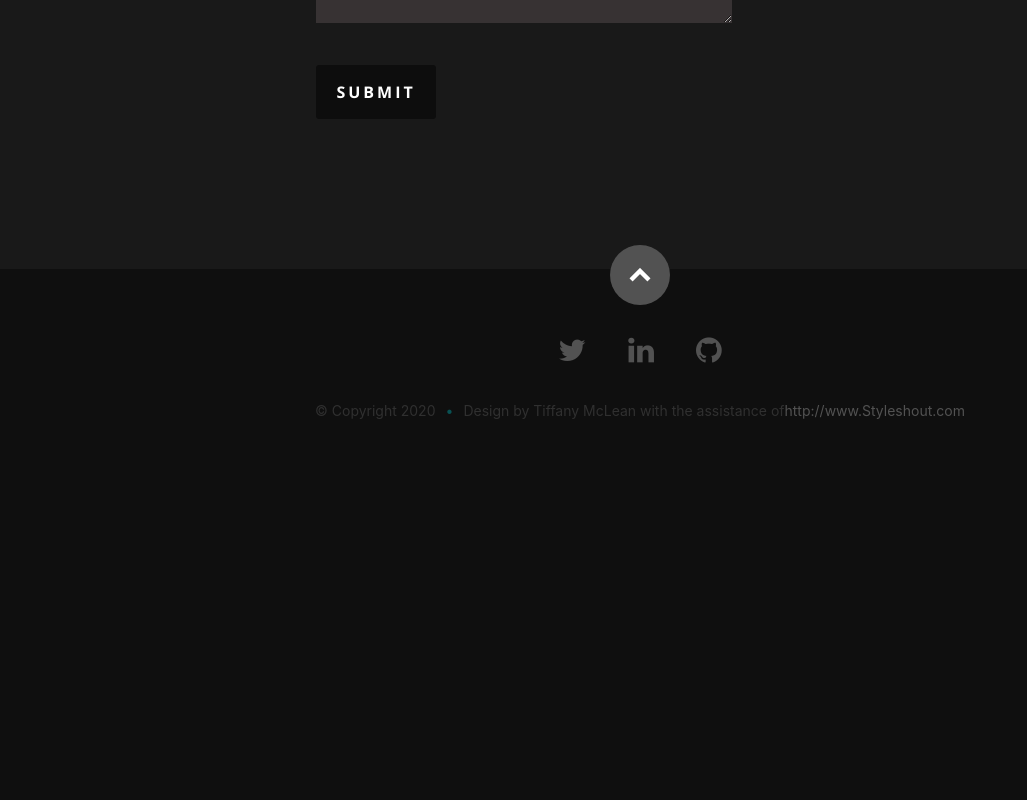
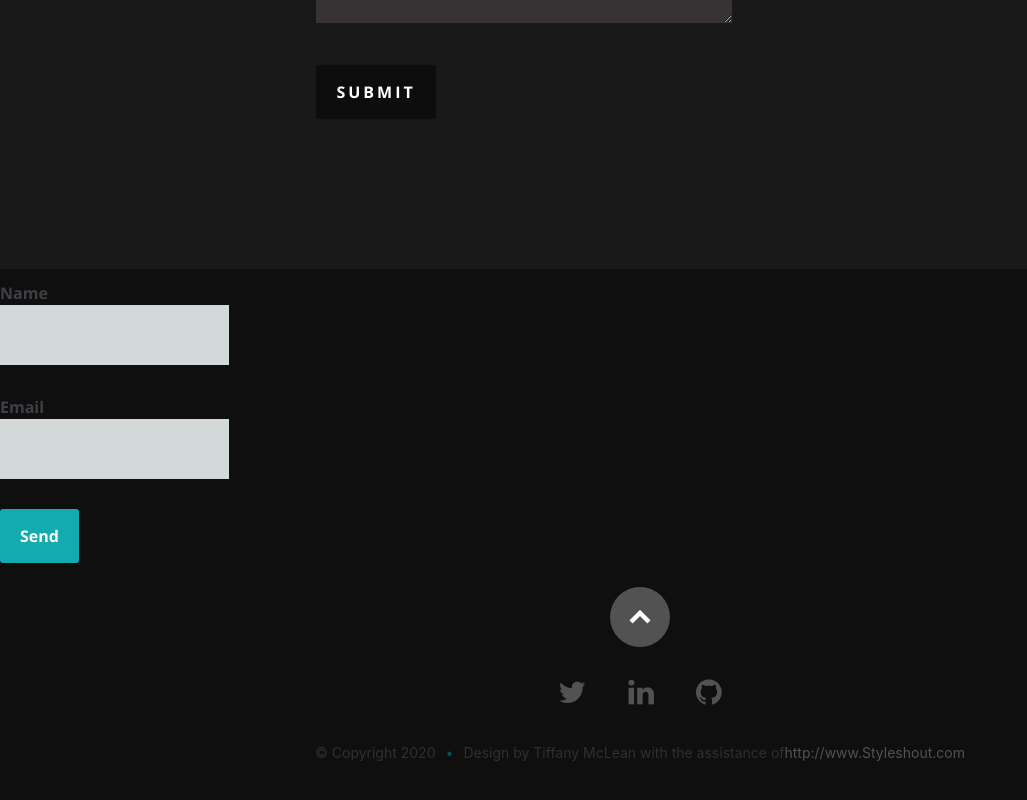
Before and after one commit to Aries324/portfolio, a React (Create React App) app: page / in a window 1280 px wide. Shown: the part 6109-6909 px from the top of the page, without its empty margins (0-1027 px from the left). Before the commit the page ends 6583 px from the top, so only its background shows below. Built offline with nearby package versions, Linux system fonts and the light colour scheme.

Commit message:
adds form

```diff
--- a/src/components/contactus/contactus.js
+++ b/src/components/contactus/contactus.js
@@ -27,7 +27,7 @@
                 name="contactForm"
                 id="contactForm"
                 method="POST"
-
+                netlify
                 data-netlify="true"
               >
                 <fieldset>
@@ -111,6 +111,21 @@
             </aside>
           </div>
         </section>
+        <form name="contact" netlify>
+          <p>
+            <label>
+              Name <input type="text" name="name" />
+            </label>
+          </p>
+          <p>
+            <label>
+              Email <input type="email" name="email" />
+            </label>
+          </p>
+          <p>
+            <button type="submit">Send</button>
+          </p>
+        </form>
       </React.Fragment>
     );
   }
```
